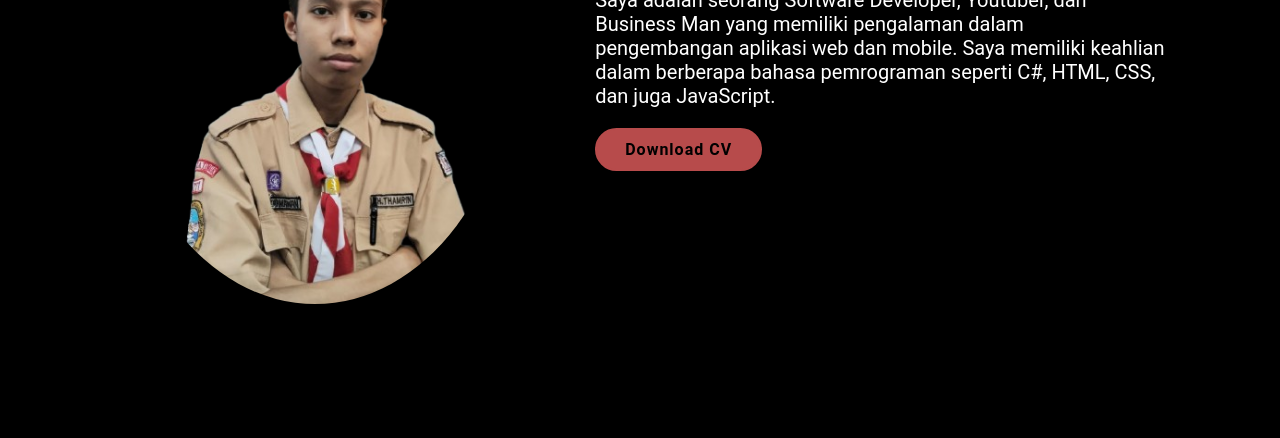
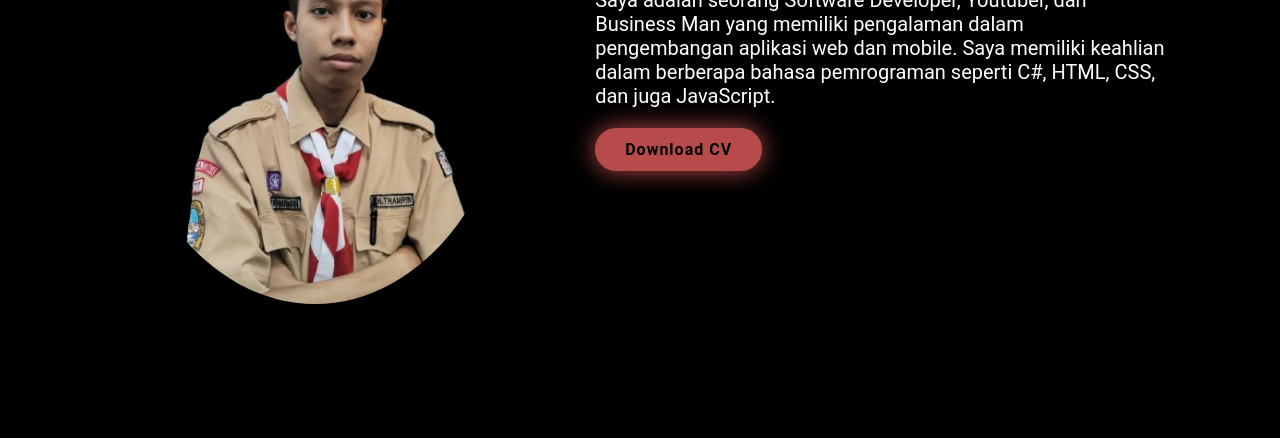
Before and after one commit to Yt-Andika-GG/Yt-Andika-GG-Portofolio-Andika, a plain HTML site: page index.html in a window 1280 px wide. In both pictures the pointer is over the link "Download CV". Shown: the part 362-800 px from the top of the page. Drawn offline with Linux system fonts and the light colour scheme.

Commit message:
Update style.css

```diff
--- a/style.css
+++ b/style.css
@@ -185,7 +185,7 @@ span {
     transform: scale3d(1.03);
     background-color: #b74b4b;
     color: black;
-    box-shadow: 0 0 25 px #b74b4b;
+    box-shadow: 0 0 25px #b74b4b;
 }
 
 .typing-text {
```
